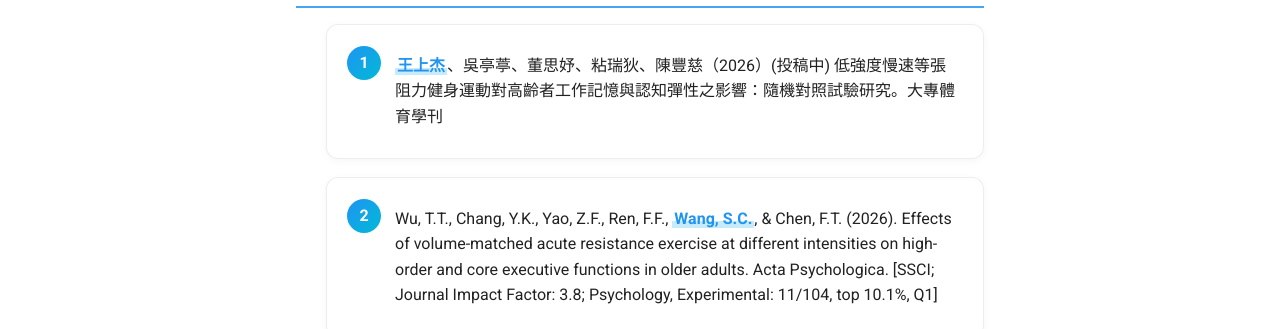
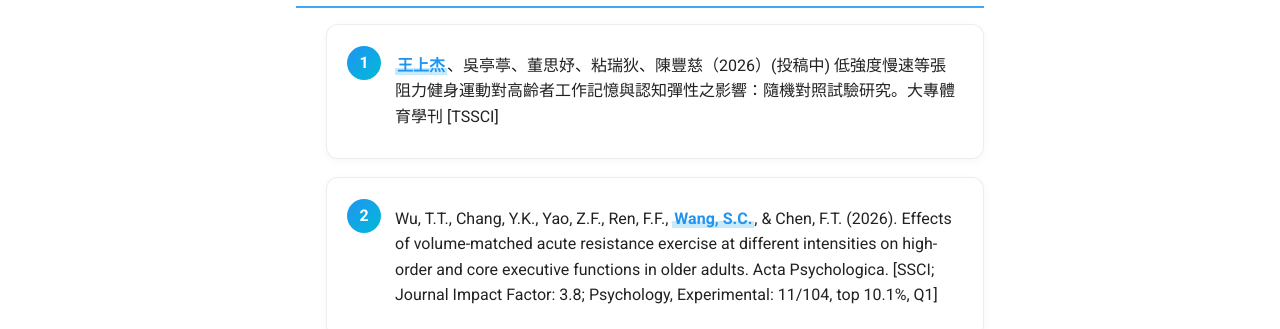
Before and after one commit to chieh1005/chieh1005.github.io, an MkDocs documentation site: the page built from docs/publications.md, in a window 1280 px wide and 900 px high. Shown: the part 493-822 px from the top of the window. Built offline with MkDocs 1.6.1 and Material for MkDocs 9.7.7, drawn with Linux system fonts in a browser that asks for light colours.

Commit message:
Update publications.md

```diff
--- a/docs/publications.md
+++ b/docs/publications.md
@@ -7,7 +7,7 @@ Peer-reviewed journal articles and conference proceedings in exercise neuroscien
 
 ## Papers in Peer-Reviewed Journals
 
-1. **王上杰**、吳亭葶、董思妤、粘瑞狄、陳豐慈（2026）(投稿中) 低強度慢速等張阻力健身運動對高齡者工作記憶與認知彈性之影響：隨機對照試驗研究。大專體育學刊
+1. **王上杰**、吳亭葶、董思妤、粘瑞狄、陳豐慈（2026）(投稿中) 低強度慢速等張阻力健身運動對高齡者工作記憶與認知彈性之影響：隨機對照試驗研究。大專體育學刊 [TSSCI]
 
 2. Wu, T.T., Chang, Y.K., Yao, Z.F., Ren, F.F., **Wang, S.C.**, & Chen, F.T. (2026). Effects of volume-matched acute resistance exercise at different intensities on high-order and core executive functions in older adults. Acta Psychologica. [SSCI; Journal Impact Factor: 3.8; Psychology, Experimental: 11/104, top 10.1%, Q1]
 
```
